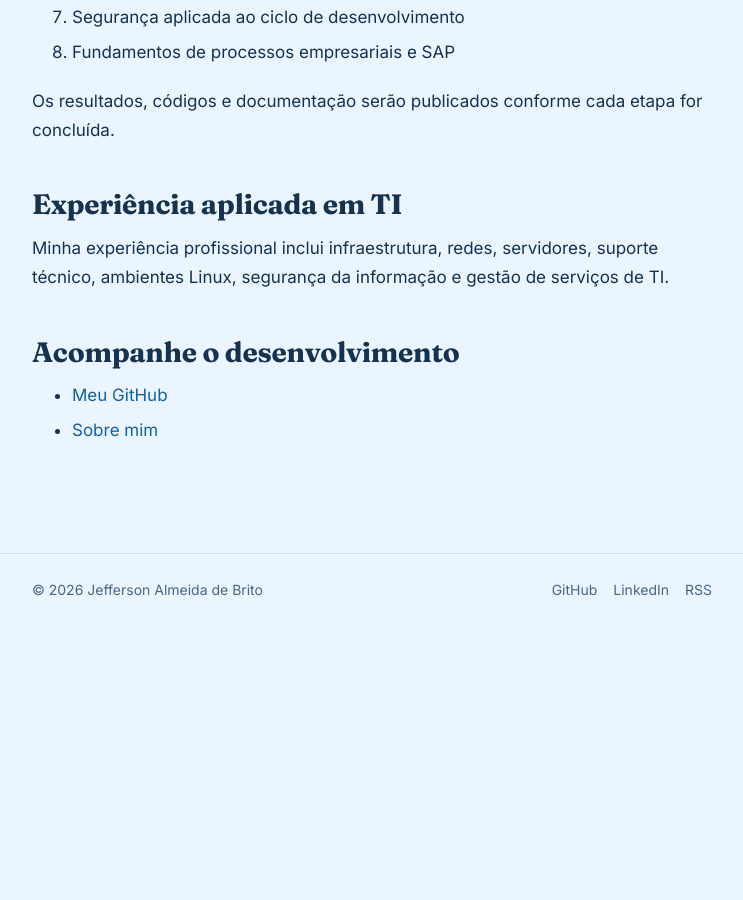
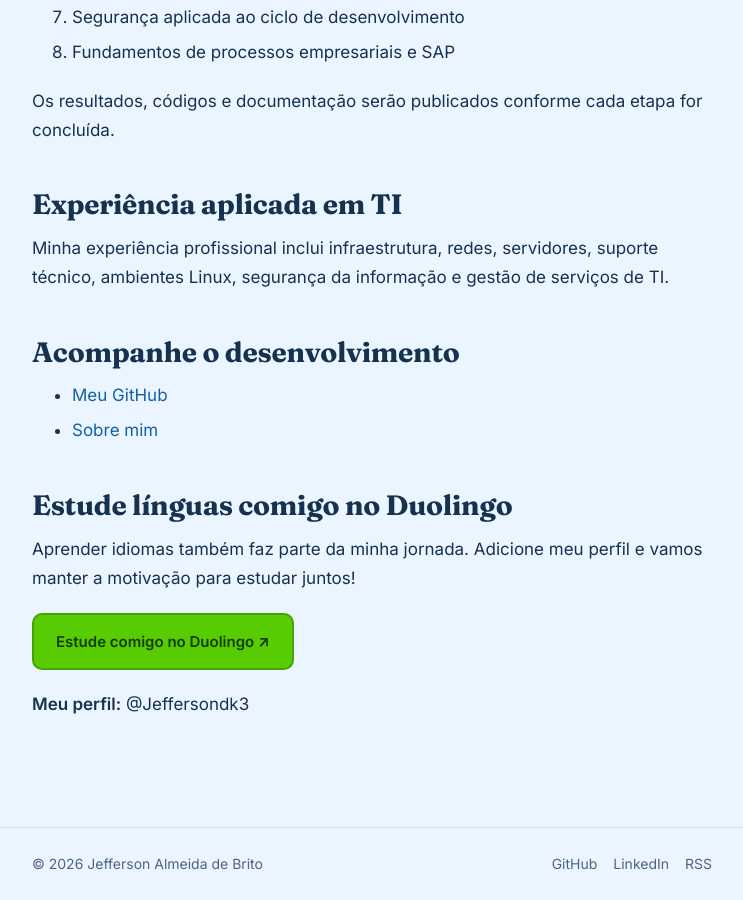
Before and after one commit to jeffersondk3/jeffersondk3.github.io, a Jekyll site: the page built from projetos.md, in a window 1280 px wide and 900 px high, scrolled down 817 px. Shown: the whole window, without its empty margins (268-1011 px from the left). Built offline with Jekyll 4.4.1, drawn with Linux system fonts in a browser that asks for light colours; before the commit the page ends 1443 px from its top, so only the background shows below that.

Commit message:
Inclui convite Duolingo na página de projetos

```diff
--- a/projetos.md
+++ b/projetos.md
@@ -35,3 +35,11 @@ Minha experiência profissional inclui infraestrutura, redes, servidores, suport
 
 - [Meu GitHub](https://github.com/jeffersondk3)
 - [Sobre mim]({{ '/sobre/' | relative_url }})
+
+## Estude línguas comigo no Duolingo
+
+Aprender idiomas também faz parte da minha jornada. Adicione meu perfil e vamos manter a motivação para estudar juntos!
+
+<p><a class="btn" href="https://invite.duolingo.com/profile-share/Jeffersondk3?via=share_profile_qr" target="_blank" rel="noopener noreferrer" style="display:inline-flex;align-items:center;gap:8px;padding:14px 22px;background:#58cc02;color:#173b00;border:2px solid #46a302;border-radius:10px;font-weight:700;text-decoration:none;">Estude comigo no Duolingo ↗</a></p>
+
+**Meu perfil:** @Jeffersondk3
```
